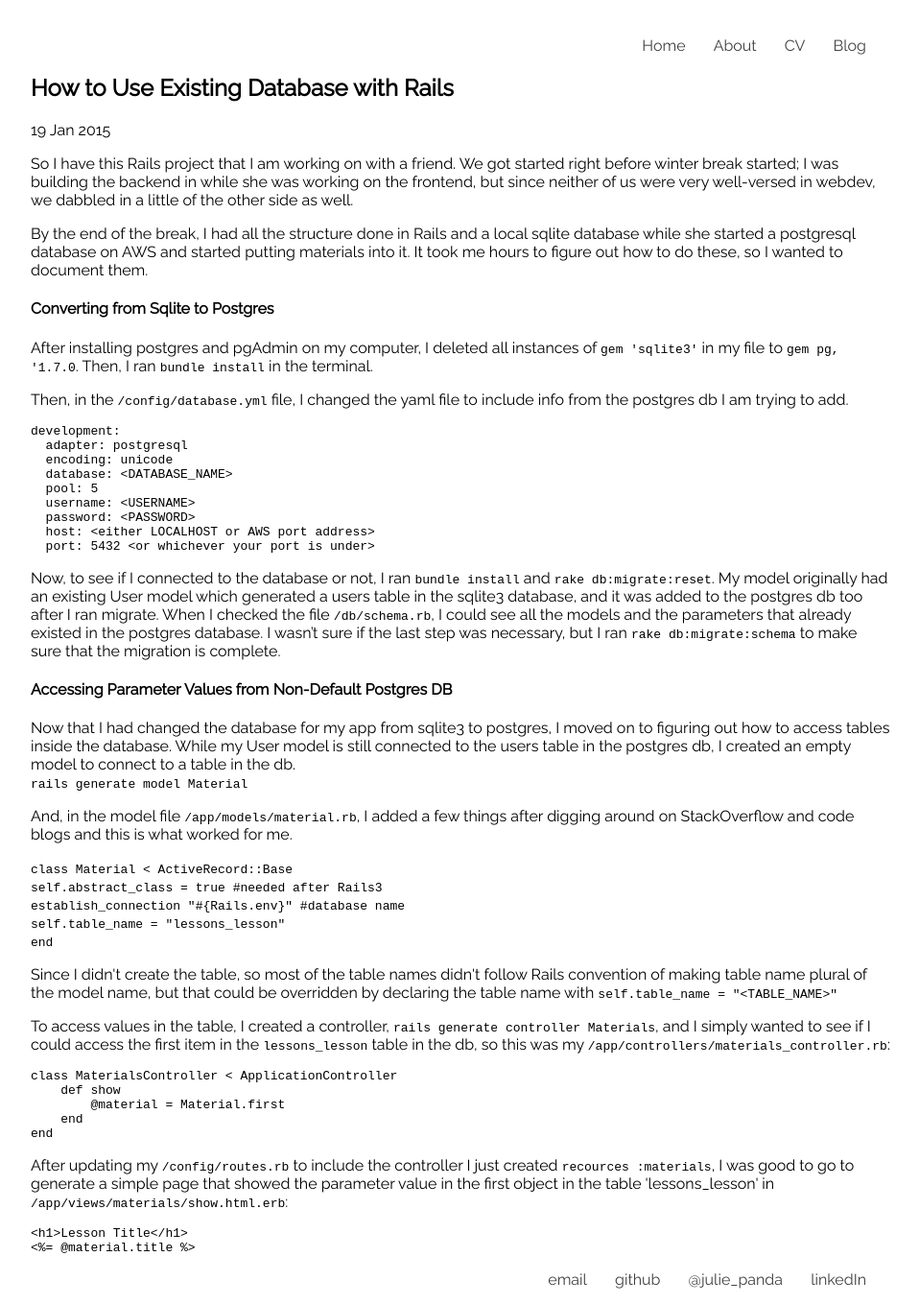
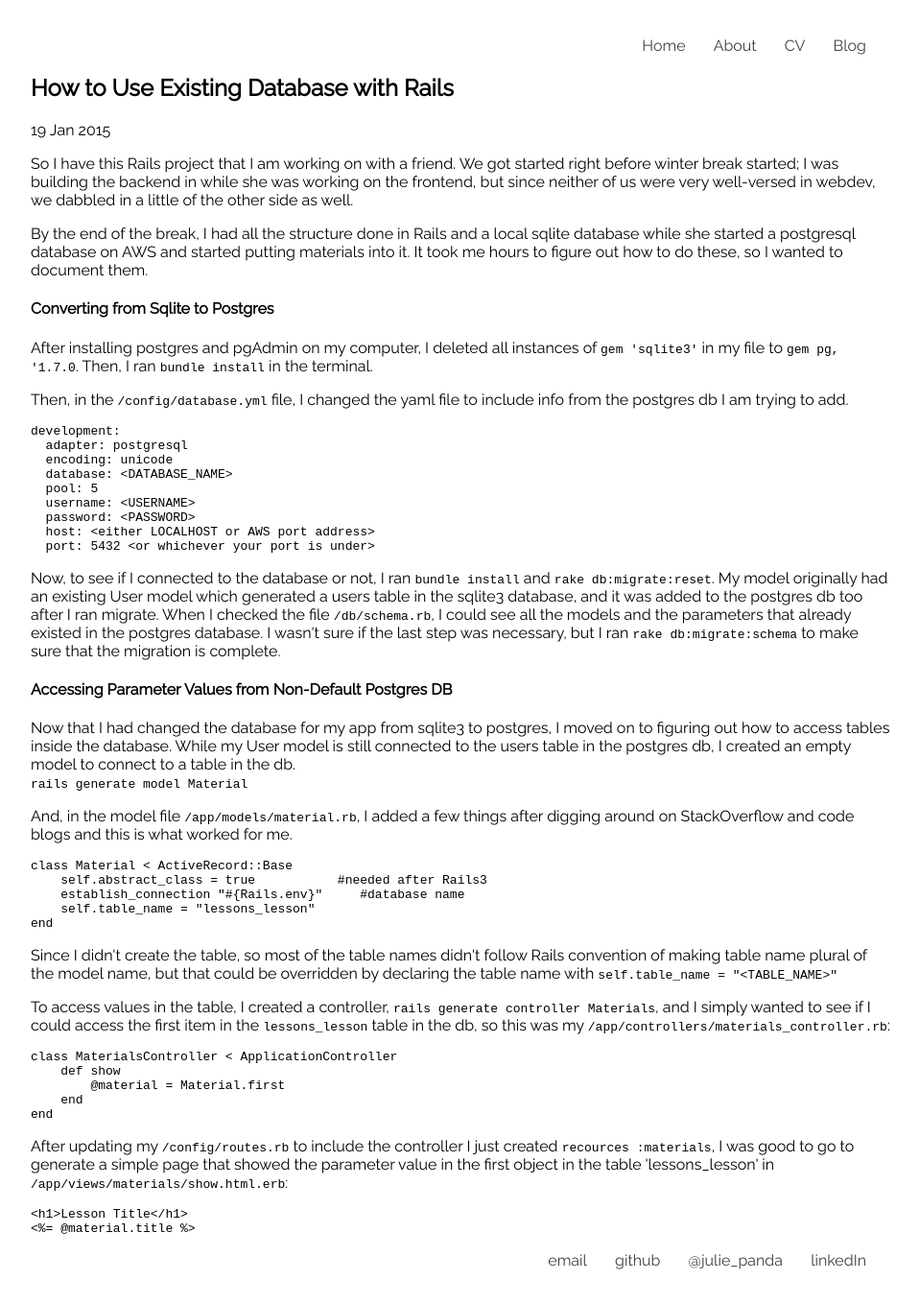
Before and after one commit to juliepanda/juliepanda.github.io, a Jekyll site: the page built from _posts/2015-01-19-how-to-use.md, in a window 1280 px wide. Shown: the whole page at 96% size, without its empty margins (160-1118 px from the left). Built offline with Jekyll 4.4.1, drawn with Linux system fonts in a browser that asks for light colours; part of the change alters nothing that is shown.

````diff
--- a/_posts/2015-01-19-how-to-use.md
+++ b/_posts/2015-01-19-how-to-use.md
@@ -3,41 +3,32 @@ layout: post
 title: "How to Use Existing Database with Rails"
 date: 2015-01-19
 ---
-
-So I have this Rails project that I am working on with a friend. We got started right before winter break started; I was building the backend in while she was working on the frontend, but since neither of us were very well-versed in webdev, we dabbled in a little of the other side as well.
-
-By the end of the break, I had all the structure done in Rails and a local sqlite database while she started a postgresql database on AWS and started putting materials into it. It took me hours to figure out how to do these, so I wanted to document them.
-
-#### Converting from Sqlite to Postgres
-After installing postgres and pgAdmin on my computer, I deleted all instances of `gem 'sqlite3'` in my file to `gem pg, '1.7.0`. Then, I ran `bundle install` in the terminal.
-
-Then, in the `/config/database.yml` file, I changed the yaml file to include info from the postgres db I am trying to add. <br>
-```
-development:
+<p>So I have this Rails project that I am working on with a friend. We got started right before winter break started; I was building the backend in while she was working on the frontend, but since neither of us were very well-versed in webdev, we dabbled in a little of the other side as well.</p>
+<p>By the end of the break, I had all the structure done in Rails and a local sqlite database while she started a postgresql database on AWS and started putting materials into it. It took me hours to figure out how to do these, so I wanted to document them.</p>
+<h4>Converting from Sqlite to Postgres</h4>
+<p>After installing postgres and pgAdmin on my computer, I deleted all instances of <code>gem 'sqlite3'</code> in my file to <code>gem pg, '1.7.0</code>. Then, I ran <code>bundle install</code> in the terminal.</p>
+<p>Then, in the <code>/config/database.yml</code> file, I changed the yaml file to include info from the postgres db I am trying to add. <br></p>
+<pre><code>development:
   adapter: postgresql
   encoding: unicode
-  database: <DATABASE_NAME>
+  database: &lt;DATABASE_NAME&gt;
   pool: 5
-  username: <USERNAME>
-  password: <PASSWORD>
-  host: <either LOCALHOST or AWS port address>
-  port: 5432 <or whichever your port is under>
-```
-
-Now, to see if I connected to the database or not, I ran `bundle install` and `rake db:migrate:reset`. My model originally had an existing User model which generated a users table in the sqlite3 database, and it was added to the postgres db too after I ran migrate. When I checked the file `/db/schema.rb`, I could see all the models and the parameters that already existed in the postgres database. I wasn't sure if the last step was necessary, but I ran `rake db:migrate:schema` to make sure that the migration is complete.
-
-#### Accessing Parameter Values from Non-Default Postgres DB
-Now that I had changed the database for my app from sqlite3 to postgres, I moved on to figuring out how to access tables inside the database. While my User model is still connected to the users table in the postgres db, I created an empty model to connect to a table in the db. <br>
-`rails generate model Material` <br>
-
-And, in the model file `/app/models/material.rb`, I added a few things after digging around on StackOverflow and code blogs and this is what worked for me. <br>
-
-`class Material < ActiveRecord::Base`<br>
-    `self.abstract_class = true           #needed after Rails3`<br>
-    `establish_connection "#{Rails.env}"     #database name` <br>
-    `self.table_name = "lessons_lesson"`<br>
-`end`<br>
-
+  username: &lt;USERNAME&gt;
+  password: &lt;PASSWORD&gt;
+  host: &lt;either LOCALHOST or AWS port address&gt;
+  port: 5432 &lt;or whichever your port is under&gt;
+</code></pre>
+<p>Now, to see if I connected to the database or not, I ran <code>bundle install</code> and <code>rake db:migrate:reset</code>. My model originally had an existing User model which generated a users table in the sqlite3 database, and it was added to the postgres db too after I ran migrate. When I checked the file <code>/db/schema.rb</code>, I could see all the models and the parameters that already existed in the postgres database. I wasn't sure if the last step was necessary, but I ran <code>rake db:migrate:schema</code> to make sure that the migration is complete.</p>
+<h4>Accessing Parameter Values from Non-Default Postgres DB</h4>
+<p>Now that I had changed the database for my app from sqlite3 to postgres, I moved on to figuring out how to access tables inside the database. While my User model is still connected to the users table in the postgres db, I created an empty model to connect to a table in the db. <br>
+<code>rails generate model Material</code> <br></p>
+<p>And, in the model file <code>/app/models/material.rb</code>, I added a few things after digging around on StackOverflow and code blogs and this is what worked for me. <br></p>
+<pre><code class="language-ruby">class Material &lt; ActiveRecord::Base
+    self.abstract_class = true           #needed after Rails3
+    establish_connection &quot;#{Rails.env}&quot;     #database name
+    self.table_name = &quot;lessons_lesson&quot;
+end
+</code></pre>
 <p>Since I didn't create the table, so most of the table names didn't follow Rails convention of making table name plural of the model name, but that could be overridden by declaring the table name with <code>self.table_name = &quot;&lt;TABLE_NAME&gt;&quot;</code></p>
 <p>To access values in the table, I created a controller, <code>rails generate controller Materials</code>, and I simply wanted to see if I could access the first item in the <code>lessons_lesson</code> table in the db, so this was my <code>/app/controllers/materials_controller.rb</code>: <br></p>
 <pre><code class="language-ruby">class MaterialsController &lt; ApplicationController
````
